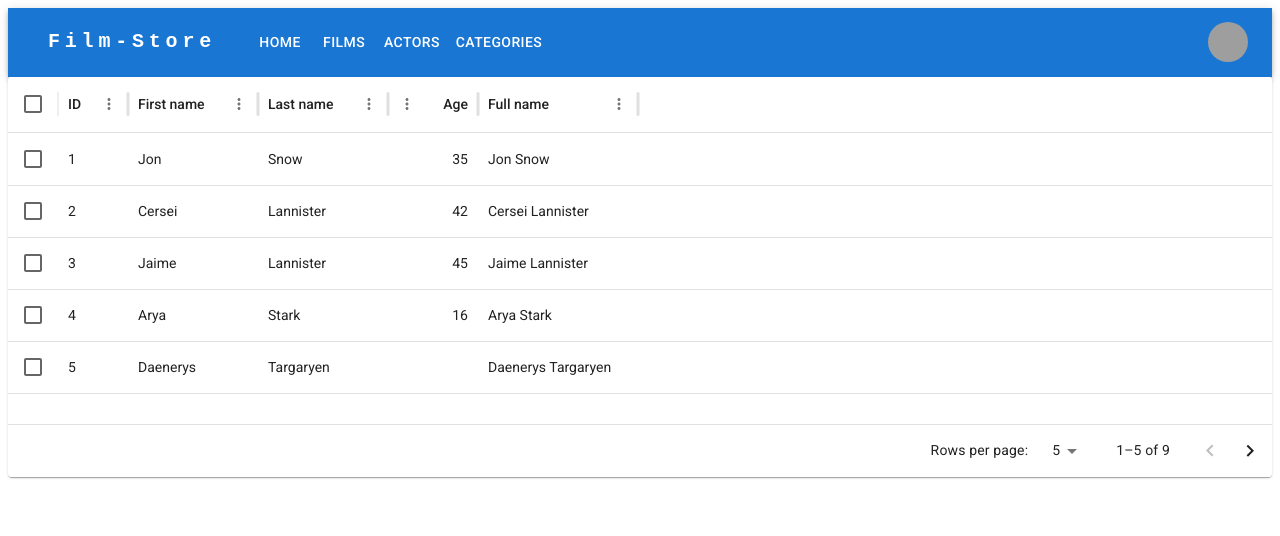
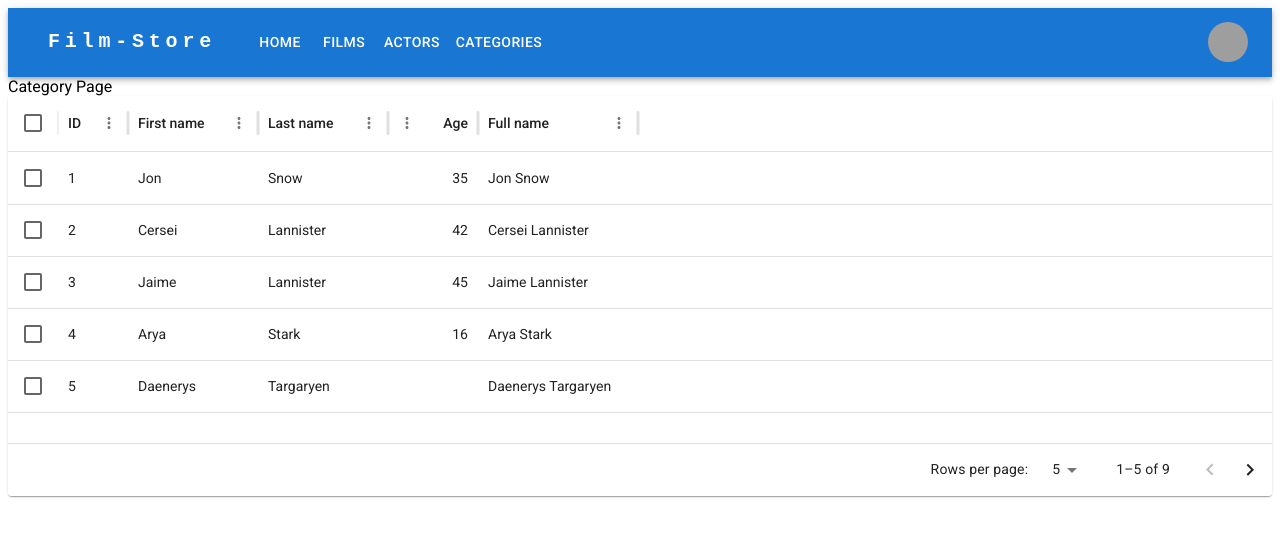
Before and after one commit to pritzit-mpritz/itb_1c_app, a React (Vite) app in the folder frontend/: page /category in a window 1280 px wide. Shown: the top 536 px of the page. Built offline with nearby package versions, Linux system fonts and the light colour scheme; grey boxes are pictures that could not be loaded; some icons are missing.

Commit message:
.env file hinzugefügt, swagger kommentare fertig gestellt, mit film und category in index eingebunden

```diff
--- a/frontend/src/components/DataTable.tsx
+++ b/frontend/src/components/DataTable.tsx
@@ -22,6 +22,7 @@ const columns: GridColDef[] = [
 ];
 
 const rows = [
+
     { id: 1, lastName: 'Snow', firstName: 'Jon', age: 35 },
     { id: 2, lastName: 'Lannister', firstName: 'Cersei', age: 42 },
     { id: 3, lastName: 'Lannister', firstName: 'Jaime', age: 45 },
--- a/frontend/src/pages/CategoryPage.tsx
+++ b/frontend/src/pages/CategoryPage.tsx
@@ -4,6 +4,7 @@ import DataTable from "../components/DataTable.tsx";
 const CategoryPage = () => {
     return (
         <div>
+            Category Page
             <DataTable />
         </div>
     );
```
